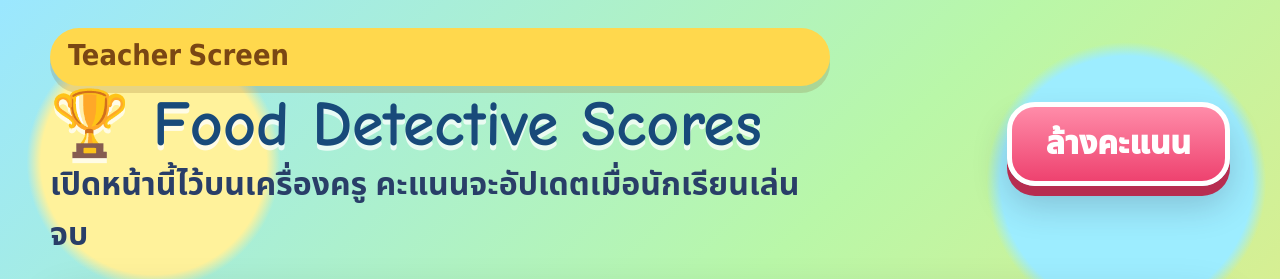
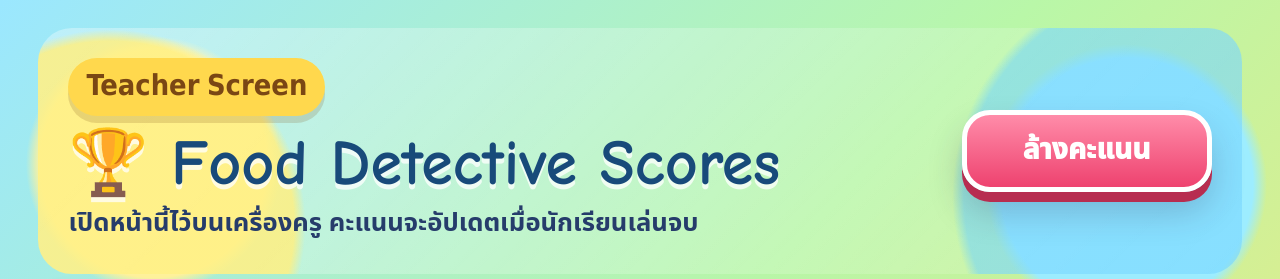
Before and after one commit to khadeejahdeemaae/food-detective-challenge, a website: page teacher.html in a window 1280 px wide. Shown: the top 279 px of the page. Drawn offline with Linux system fonts and the light colour scheme; no server answers.

Commit message:
Add files via upload

```diff
--- a/styles.css
+++ b/styles.css
@@ -81,6 +81,11 @@ button {
 }
 
 .mission-label {
+  width: max-content;
+  max-width: 100%;
+  display: inline-flex;
+  align-items: center;
+  justify-content: center;
   margin: 0 0 6px;
   padding: 8px 18px;
   border-radius: 999px;
@@ -670,36 +675,50 @@ h1 {
 }
 
 .teacher-dashboard {
-  width: min(1180px, 94vw);
+  width: min(1480px, 94vw);
   margin: 0 auto;
   padding: 28px 0 42px;
   font-family: var(--font-thai);
 }
 
 .teacher-hero {
-  display: flex;
+  display: grid;
+  grid-template-columns: minmax(0, 1fr) auto;
   align-items: center;
-  justify-content: space-between;
-  gap: 24px;
-  margin-bottom: 20px;
+  gap: clamp(22px, 4vw, 56px);
+  min-height: 235px;
+  margin-bottom: 22px;
+  padding: clamp(18px, 3vw, 30px);
+  border-radius: 34px;
+  background:
+    radial-gradient(circle at 6% 80%, rgba(255, 239, 128, 0.84) 0 16%, transparent 17%),
+    radial-gradient(circle at 94% 68%, rgba(111, 211, 255, 0.56) 0 18%, transparent 19%),
+    linear-gradient(135deg, rgba(255, 255, 255, 0.34), rgba(255, 255, 255, 0.08));
 }
 
 .teacher-hero h1 {
-  margin: 8px 0 6px;
-  font-size: clamp(2.2rem, 5vw, 4.6rem);
+  margin: 10px 0 10px;
+  max-width: none;
+  white-space: nowrap;
+  font-size: clamp(2.65rem, 5vw, 5.3rem);
+  line-height: 0.98;
 }
 
 .teacher-hero .hero-copy {
   margin-bottom: 0;
-  max-width: 780px;
+  max-width: 940px;
+  color: #263c6b;
+  font-size: clamp(1.18rem, 2vw, 1.65rem);
   line-height: 1.55;
 }
 
 .teacher-reset {
   flex: 0 0 auto;
-  min-height: 60px;
+  min-width: 250px;
+  min-height: 82px;
   background: linear-gradient(180deg, #ff8ca9 0%, #ee426f 100%);
   color: #fff;
+  font-size: clamp(1.35rem, 2.2vw, 2.15rem);
   box-shadow: 0 10px 0 #b72d50, 0 20px 34px rgba(45, 36, 65, 0.22);
 }
 
@@ -1101,11 +1120,17 @@ h1 {
 
   .teacher-hero {
     align-items: stretch;
-    flex-direction: column;
+    grid-template-columns: 1fr;
+    min-height: auto;
+  }
+
+  .teacher-hero h1 {
+    white-space: normal;
   }
 
   .teacher-reset {
     width: 100%;
+    min-width: 0;
   }
 
   .teacher-links {
```
Also changed, not shown: 2 other files.
